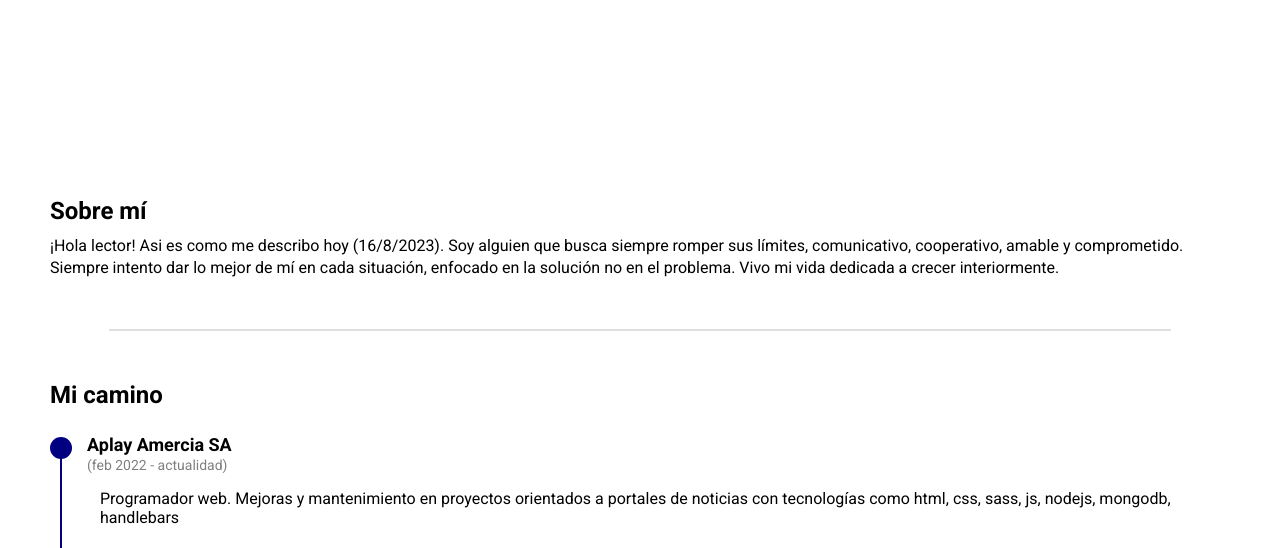
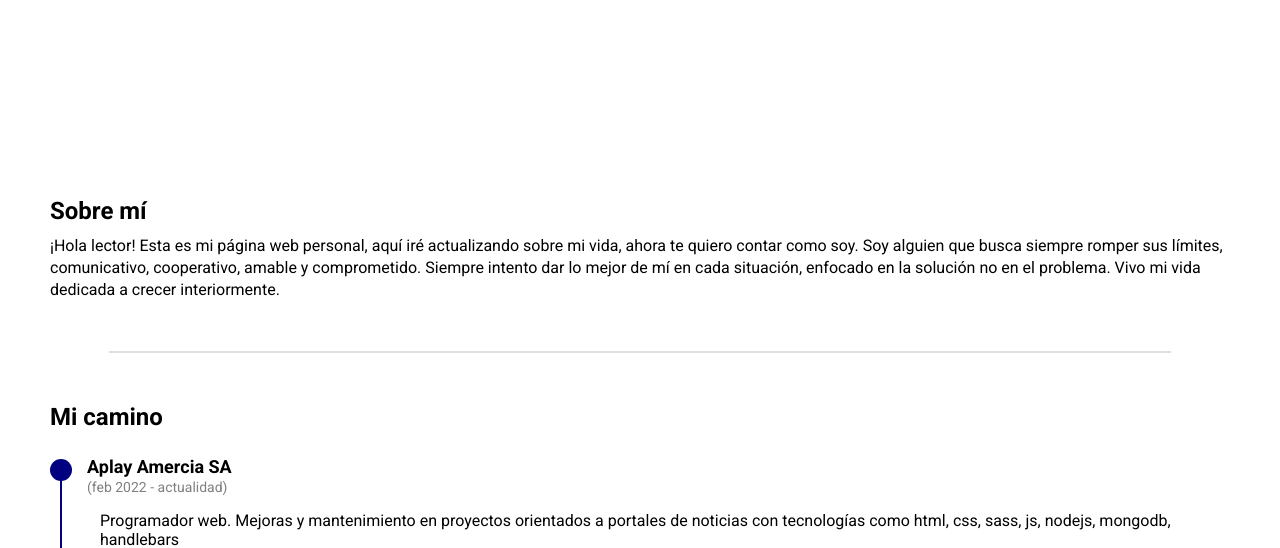
Before and after one commit to Romero67/Romero67.github.io, a plain HTML site: page index.html in a window 1280 px wide. Shown: the part 257-805 px from the top of the page. Drawn offline with nearby package versions, Linux system fonts and the light colour scheme.

Commit message:
actualización sobre mi

```diff
--- a/index.html
+++ b/index.html
@@ -81,7 +81,7 @@
   <div class="about-info">
    <h2>Sobre mí</h2>
    <p>
-    ¡Hola lector! Asi es como me describo hoy (16/8/2023).
+    ¡Hola lector! Esta es mi página web personal, aquí iré actualizando sobre mi vida, ahora te quiero contar como soy.
     Soy alguien que busca siempre romper sus límites, comunicativo, cooperativo, amable y comprometido.
     Siempre intento dar lo mejor de mí en cada situación, enfocado en la solución no en el problema.
     Vivo mi vida dedicada a crecer interiormente.
```
